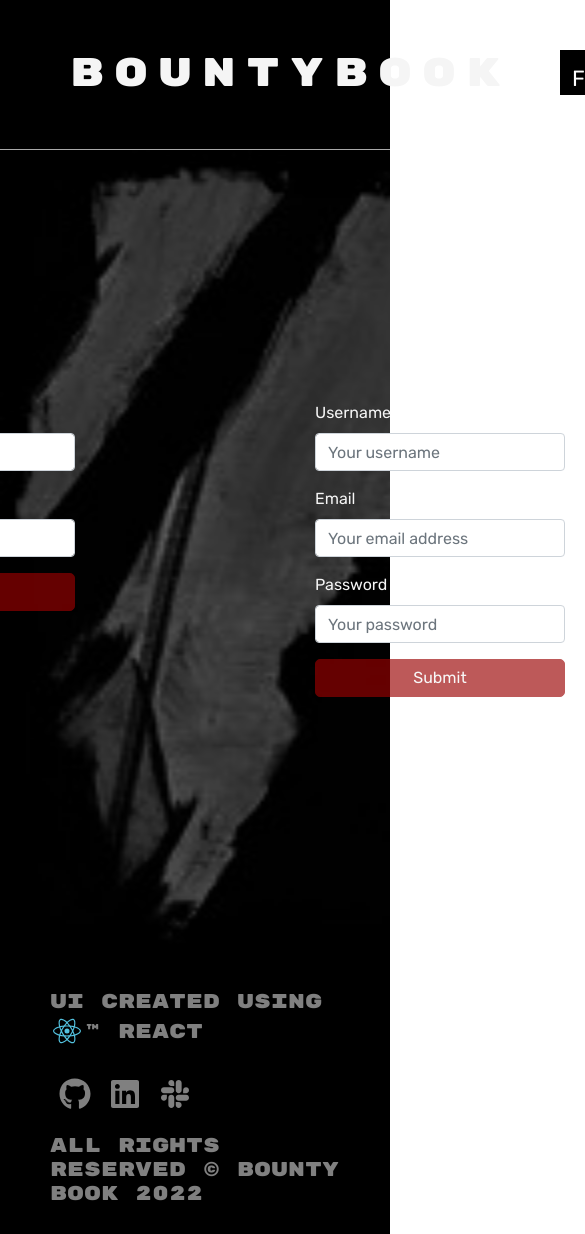
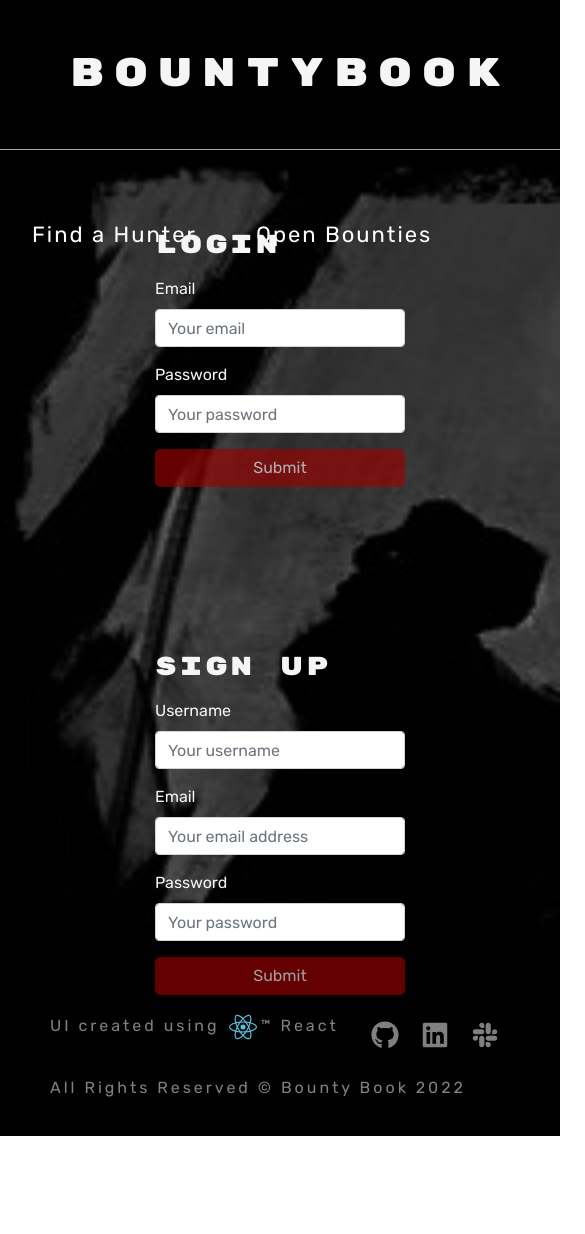
Before and after one commit to Atticus-Robinson/Bounty_Book, a React (Create React App) app in the folder client/: page / in a window 390 px wide. Shown: the top 1234 px of the page, 585 px wide, since content can reach past the window. After the commit the page ends 1136 px from the top, so only its background shows below. Built offline with nearby package versions, Linux system fonts and the light colour scheme.

Commit message:
adjustments to css in preparation for media queries

```diff
--- a/client/src/components/Footer.js
+++ b/client/src/components/Footer.js
@@ -6,10 +6,10 @@ const Footer = () => {
   return (
     <footer className="footer container-fluid">
       <div className="line-position">
-        <h5 className="navbar-text">
+        <p className="navbar-text">
           UI created using <img className="svg" src={ReactIcon} alt="react" />
           &trade; React
-        </h5>
+        </p>
       </div>
 
       <ul className="footer-icons">
@@ -49,10 +49,10 @@ const Footer = () => {
       </ul>
 
       <div className="line-position">
-        <h5 className="navbar-text">
+        <p className="navbar-text">
           {" "}
           All Rights Reserved &copy; Bounty Book 2022{" "}
-        </h5>
+        </p>
       </div>
     </footer>
   );
--- a/client/src/components/LoginForm.js
+++ b/client/src/components/LoginForm.js
@@ -49,6 +49,7 @@ const LoginForm = () => {
 
   return (
     <div className="login-form">
+
       <Form
         className="form"
         noValidate
@@ -64,6 +65,7 @@ const LoginForm = () => {
           Something went wrong with your login credentials!
         </Alert>
         <Form.Group>
+        <h3 className="access-title">Login</h3>
           <Form.Label htmlFor="email">Email</Form.Label>
           <Form.Control
             type="text"
--- a/client/src/components/SignupForm.js
+++ b/client/src/components/SignupForm.js
@@ -68,6 +68,7 @@ const SignupForm = () => {
         </Alert>
 
         <Form.Group>
+        <h3 className="access-title">Sign Up</h3>
           <Form.Label htmlFor="username">Username</Form.Label>
           <Form.Control
             type="text"
--- a/client/src/index.css
+++ b/client/src/index.css
@@ -3,14 +3,20 @@
 }
 
 body, html {
+  display: flex;
+  flex-direction: column;
+  flex-wrap: wrap;
   font-family: 'Rubik', sans-serif;
   margin: 0;
+  height: 100vh;
   color: #000;
 }
 
 /* ____________________________________________HEADER_____________________________________________ */
 
 .header {
+  display: flex;
+  flex-wrap: wrap;
   padding: 50px;
   letter-spacing: 10px;
   cursor: pointer;
@@ -23,6 +29,8 @@ body, html {
 
 .header-content {
   display: flex;
+  flex-direction: row;
+  flex-wrap: wrap;
   justify-content: space-between;
   color: whitesmoke;
   background: #000;
@@ -37,6 +45,8 @@ body, html {
   flex-direction: row;
   padding-top: 50px;
   padding-right: 40px;
+  background-color: transparent;
+  overflow: hidden;
 }
 
 .hunter-title, .bounties-title {
@@ -48,7 +58,7 @@ body, html {
   font-size: 22px;
   letter-spacing: 2px;
   color: #fff;
-  background: #000;
+  background-color: transparent;
   width: 14rem;
   cursor: pointer;
 }
@@ -90,6 +100,7 @@ body, html {
 
 .content-window {
   display: flex;
+  flex-wrap: wrap;
   justify-content: center;
   align-items: center;
   padding: 40px;
@@ -104,12 +115,19 @@ body, html {
 
 .login-form, .signup-form {
   display: flex;
+  flex-wrap: wrap;
   justify-content: space-around;
   color: whitesmoke;
   height: 50%;
   padding: 20px 20px;
-  margin: 100px;
+  margin: 20px 50px 20px 50px;
+}
 
+.access-title {
+  color: whitesmoke;
+  font-size: 26px;
+  letter-spacing: 3px;
+  padding-bottom: 8px;
 }
 
 .btn {
@@ -132,13 +150,21 @@ body, html {
 .footer {
   width: 100%;
   display: flex;
+  flex-wrap: wrap;
   flex-direction: row;
-  flex-wrap: wrap;
   justify-content: space-between;
   align-items: center;
-  padding: 0 50px;
+  letter-spacing: 3px;
+  padding: 20px 50px 0 50px;
+  margin-bottom: 0;
   color: gray;
   background-color: #000;
+}
+
+.footer.container-fluid {
+  display: flex;
+  flex-wrap: wrap;
+  align-items: center;
 }
 
 .footer  ul {
@@ -150,7 +176,6 @@ body, html {
 .footer-icons {
   display: flex;
   justify-content: space-around;
-  align-items: center;
   font-size: 24px;
   width: 150px;
   padding: 0
@@ -158,6 +183,7 @@ body, html {
 
 .footer a {
   color: gray;
+  font-size: 28px;
 }
 
 .footer a:hover {
```
